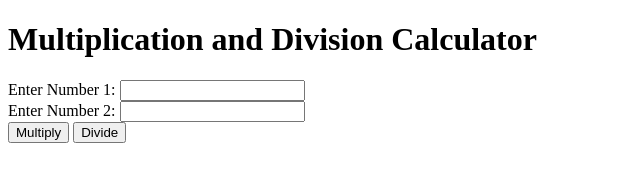
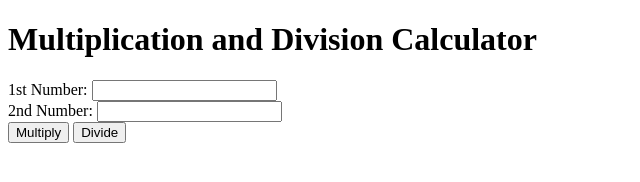
Before and after one commit to Atharva-M1/MERN-Bootstrap-Javascript, a plain HTML site: page Javascript_task3.html in a window 1280 px wide. Shown: the whole page, without its empty margins (0-640 px from the left). Drawn offline with Linux system fonts and the light colour scheme.

Commit message:
Update Javascript_task3.html

```diff
--- a/Javascript_task3.html
+++ b/Javascript_task3.html
@@ -49,10 +49,10 @@
   </head>
   <body>
     <h1>Multiplication and Division Calculator</h1>
-    <label for="num1">Enter Number 1: </label>
+    <label for="num1">1st Number: </label>
     <input type="text" id="num1" />
     <br />
-    <label for="num2">Enter Number 2: </label>
+    <label for="num2">2nd Number: </label>
     <input type="text" id="num2" />
     <br />
     <button type="button" onclick="multiply()">Multiply</button>
```
